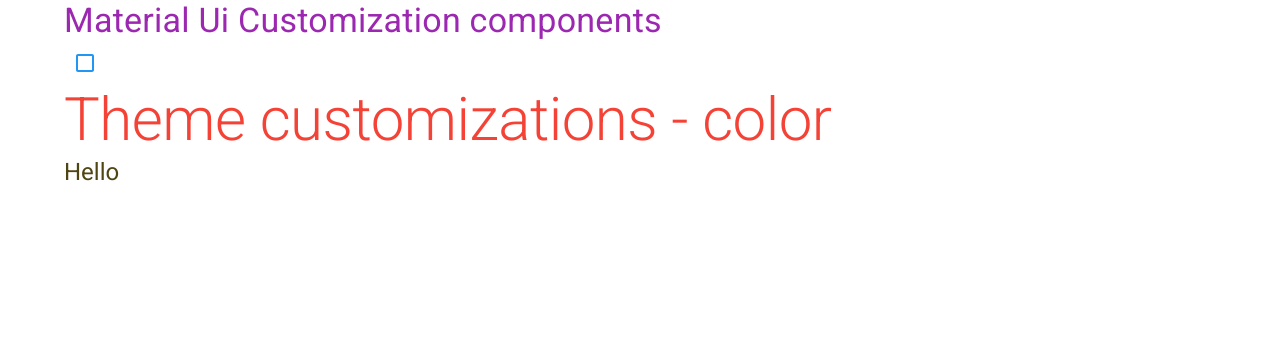
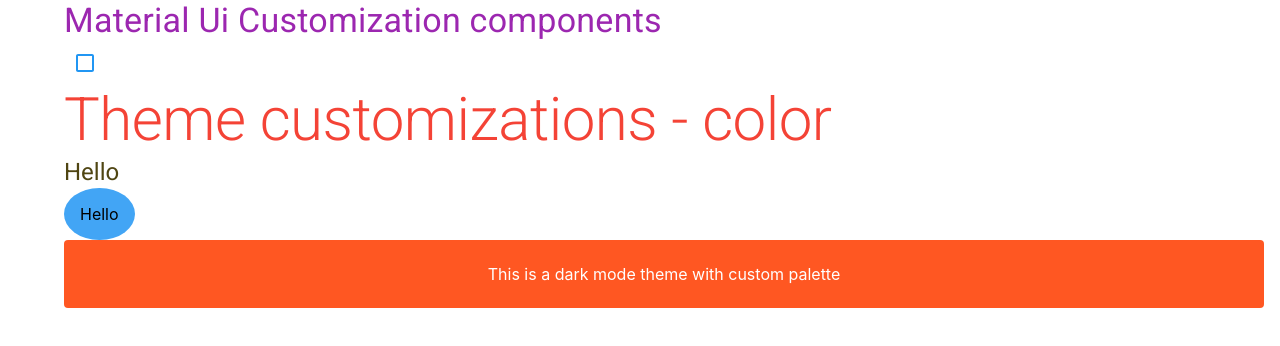
Before and after one commit to apelmahmudDev/play-with-mui, a React (Create React App) app: page / in a window 1280 px wide. Shown: the top 346 px of the page. Built offline with nearby package versions, Linux system fonts and the light colour scheme.

Commit message:
color mode done

```diff
--- a/src/App.tsx
+++ b/src/App.tsx
@@ -2,6 +2,8 @@
 import React from "react";
 import CheckBoxComp from "./components/CheckBoxComp";
 import ThemeCustomization from "./components/ThemeCustomization";
+import BorderRadiusCustomize from "./components/BorderRadiusCustomize";
+import DarkMode from "./components/DarkMode";
 
 function App() {
 	return (
@@ -12,6 +14,8 @@
 			{/* customize checkbox */}
 			<CheckBoxComp />
 			<ThemeCustomization />
+			<BorderRadiusCustomize />
+			<DarkMode />
 		</Container>
 	);
 }
--- /dev/null
+++ b/src/components/BorderRadiusCustomize.tsx
@@ -0,0 +1,20 @@
+import React from "react";
+import { Box } from "@mui/material";
+
+const BorderRadiusCustomize = () => {
+	return (
+		<Box
+			component="div"
+			sx={{
+				bgcolor: "primary.light",
+				display: "inline-block",
+				p: 2,
+				borderRadius: "100%",
+			}}
+		>
+			Hello
+		</Box>
+	);
+};
+
+export default BorderRadiusCustomize;
--- /dev/null
+++ b/src/components/DarkMode.tsx
@@ -0,0 +1,65 @@
+import * as React from "react";
+import Box from "@mui/material/Box";
+import { ThemeProvider, useTheme, createTheme } from "@mui/material/styles";
+import { amber, deepOrange, grey } from "@mui/material/colors";
+import { PaletteMode } from "@mui/material";
+import ThemeCustomization from "./ThemeCustomization";
+
+const getDesignTokens = (mode: PaletteMode) => ({
+	palette: {
+		mode,
+		primary: {
+			...amber,
+			...(mode === "dark" && {
+				main: amber[300],
+			}),
+		},
+		...(mode === "dark" && {
+			background: {
+				default: deepOrange[500],
+				paper: deepOrange[900],
+			},
+		}),
+		text: {
+			...(mode === "light"
+				? {
+						primary: grey[900],
+						secondary: grey[800],
+				  }
+				: {
+						primary: "#fff",
+						secondary: grey[500],
+				  }),
+		},
+	},
+});
+
+const MyApp = () => {
+	const theme = useTheme();
+	return (
+		<Box
+			sx={{
+				display: "flex",
+				width: "100%",
+				alignItems: "center",
+				justifyContent: "center",
+				bgcolor: "background.default",
+				color: "text.primary",
+				borderRadius: 1,
+				p: 3,
+			}}
+		>
+			This is a {theme.palette.mode} mode theme with custom palette
+		</Box>
+	);
+};
+
+const darkModeTheme = createTheme(getDesignTokens("dark"));
+
+export default function DarkThemeWithCustomPalette() {
+	return (
+		<ThemeProvider theme={darkModeTheme}>
+			<MyApp />
+		</ThemeProvider>
+	);
+}
--- a/src/components/ThemeCustomization.tsx
+++ b/src/components/ThemeCustomization.tsx
@@ -1,4 +1,4 @@
-import { createTheme, Theme, ThemeProvider } from "@mui/material/styles";
+import { createTheme, ThemeProvider } from "@mui/material/styles";
 import React from "react";
 import { red } from "@mui/material/colors";
 import { Typography } from "@mui/material/";
```
